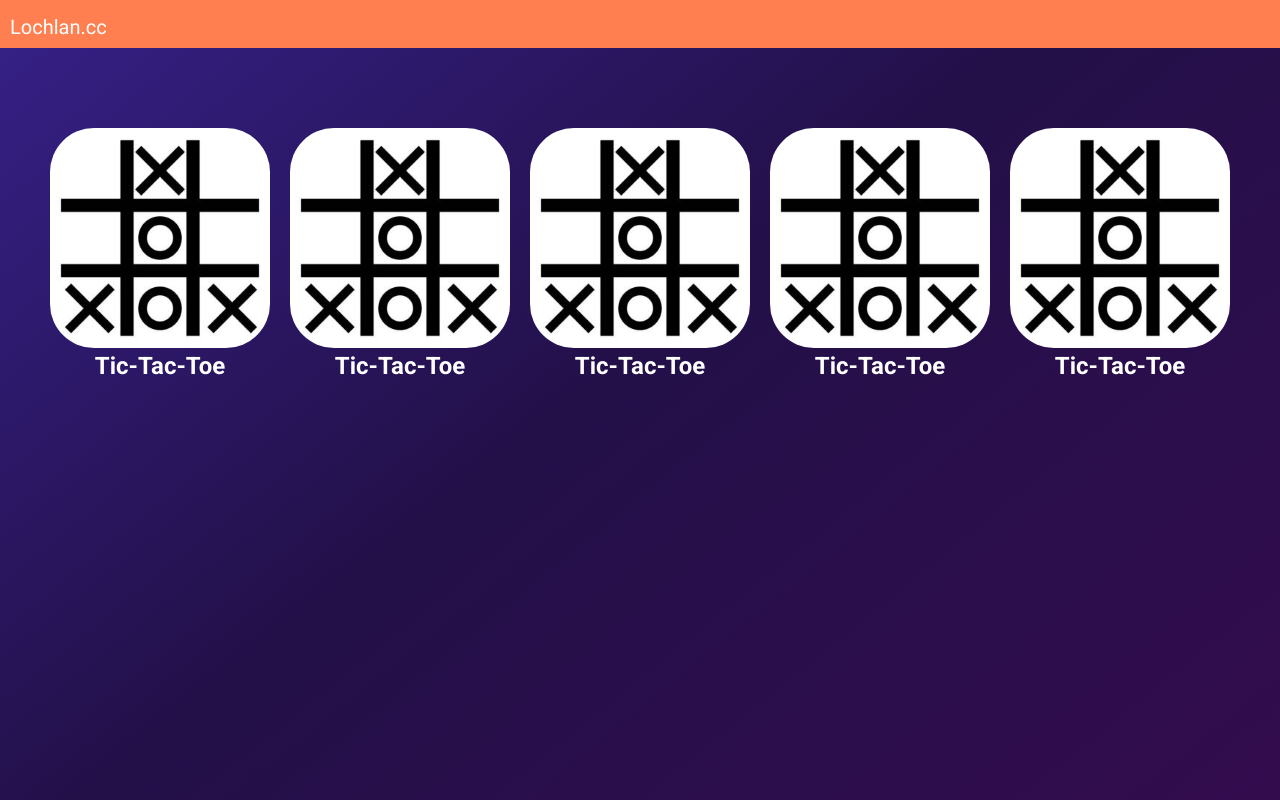
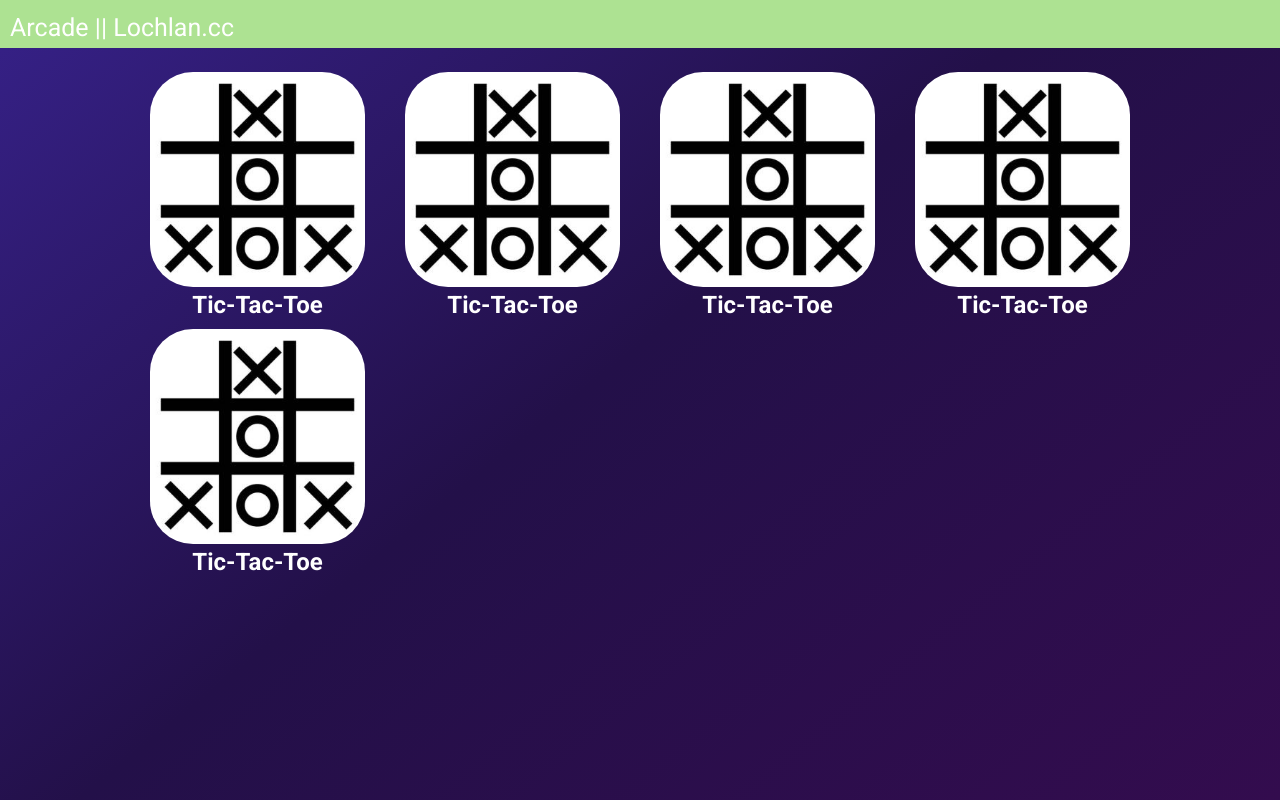
Before and after one commit to LochlanOdlum/arcade-website, a React app: page / in a window 1280 px wide. Built offline with nearby package versions, Linux system fonts and the light colour scheme.

Commit message:
styling main page and headers

```diff
--- a/src/components/App.js
+++ b/src/components/App.js
@@ -1,7 +1,7 @@
 import React from "react";
 import GameSelection from "./GameSelection";
 import "../styling/App.css";
-import TicTacPage from './TTT/TicTacPage';
+import TicTacPage from "./TTT/TicTacPage";
 
 import { BrowserRouter as Router, Switch, Route } from "react-router-dom";
 
@@ -12,7 +12,10 @@ const App = () => {
         <Route exact path="/">
           <div className="app">
             <div className="main-header">
-              <span className="name">Lochlan.cc</span>
+              <span className="name">
+                <a className="nostyle header-link" href="http://arcade.lochlan.cc">Arcade ||</a>
+                <a className="nostyle header-link" href="http://lochlan.cc"> Lochlan.cc</a>
+              </span>
             </div>
 
             <div className="main">
--- a/src/components/TTT/TicTacHeader.js
+++ b/src/components/TTT/TicTacHeader.js
@@ -4,7 +4,12 @@ import '../../styling/TTT/TicTacHeader.css';
 const TicTacHeader = () => {
 
   return (
-    <div className="tic-tac-header">Lochlan.cc</div>
+    <div className="main-header">
+              <span className="name">
+                <a className="nostyle header-link" href="http://arcade.lochlan.cc">Arcade ||</a>
+                <a className="nostyle header-link" href="http://lochlan.cc"> Lochlan.cc</a>
+              </span>
+    </div>
   );
 };
 
--- a/src/styling/App.css
+++ b/src/styling/App.css
@@ -14,20 +14,28 @@ body {
     font-family: 'Roboto', sans-serif;
 }
 
+.header-link:hover {
+    cursor: pointer;
+}
+
 .app {
     height: 100vh;
     width: 100vw;
 }
 .name {
+    /*font-weight: 700;*/
     display: inline-block;
-    padding-top: 15px;
+    padding-top: 13px;
     padding-left: 10px;
-    font-size: 20px;
+    font-size: 25px;
     color: white;
 }
 
 .main-header {
-    background: coral;
+    background: #ADE292;
+    /*background: #1E73BE;*/
+    /*background: rgb(30, 30, 30);*/
+    /*background: coral;*/
     /*border-bottom: 1px solid grey;*/
     height: 6vh;
 }
--- a/src/styling/GameButton.css
+++ b/src/styling/GameButton.css
@@ -1,13 +1,13 @@
 a.nostyle:link {
     text-decoration: inherit;
     color: inherit;
-    cursor: auto;
+    /*cursor: auto;*/
 }
 
 a.nostyle:visited {
     text-decoration: inherit;
     color: inherit;
-    cursor: auto;
+    /*cursor: auto;*/
 }
 
 .icon {
--- a/src/styling/GameSelection.css
+++ b/src/styling/GameSelection.css
@@ -1,12 +1,14 @@
 .game-block {
-  margin-left: 10px;
-  margin-right: 10px;
+  margin-left: 30px;
+  margin-right: 30px;
 }
 
 .game-grid-container {
-  margin: 10vh auto 0 auto;
-  max-width: 1200px;
+  margin: 3vh auto 0 auto;
+  max-width: 1000px;
   display: grid;
+  column-gap: 20px;
+  row-gap: 10px;
   justify-items: center;
   grid-template-columns: repeat(auto-fit, minmax(200px, 1fr));
 }
--- a/src/styling/TTT/TicTacBoard.css
+++ b/src/styling/TTT/TicTacBoard.css
@@ -1,4 +1,5 @@
 .board-container {
+    margin-top: 10vh;
     display: flex;
     flex-direction: column;
     align-items: center;
```
Also changed, not shown: src/components/TTT/TicTacBoard.js (+0 -8 lines).
